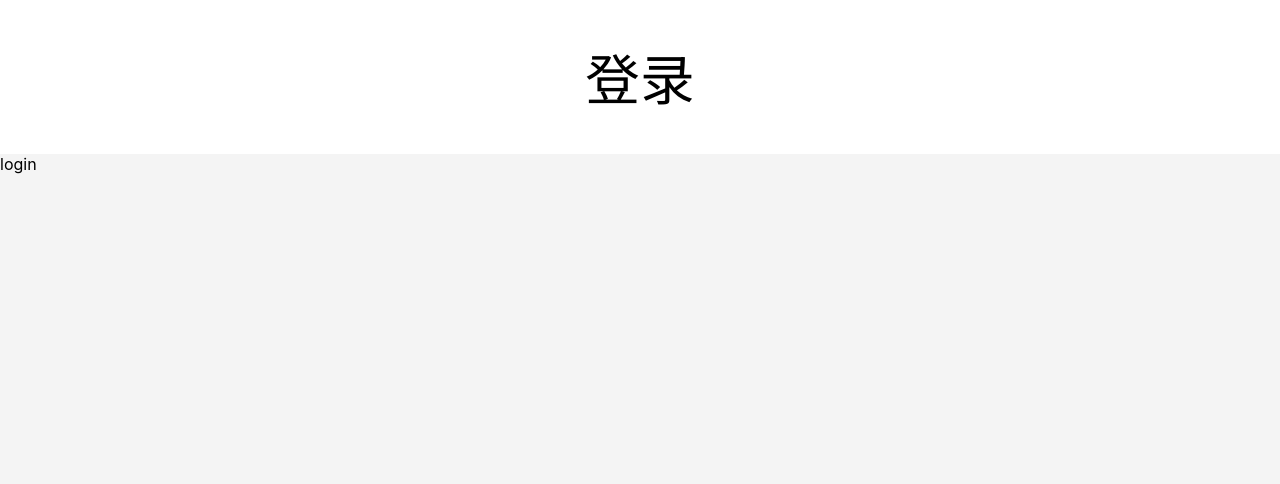
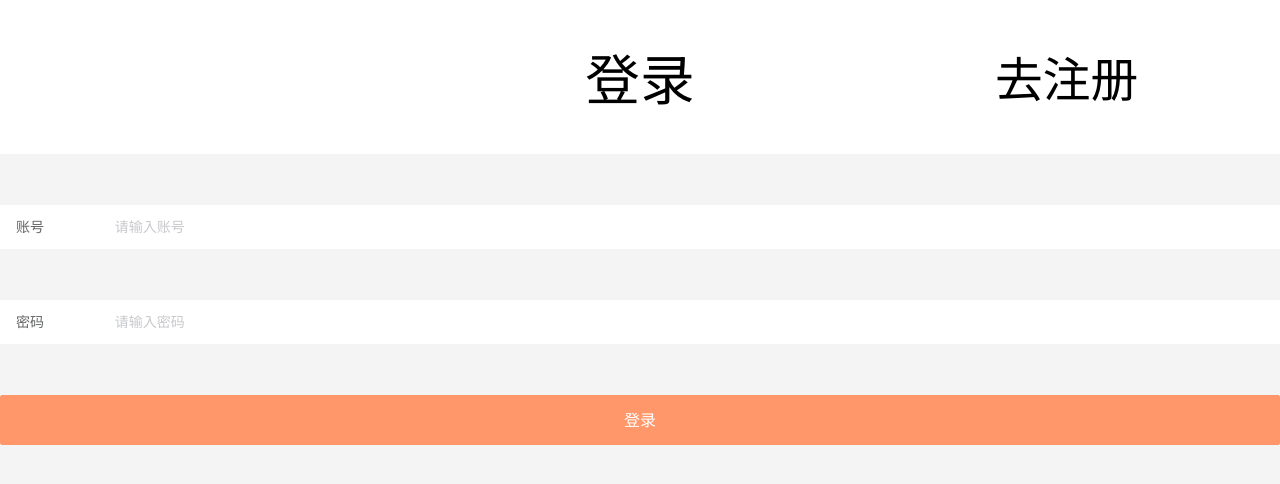
Before and after one commit to mmm141023/vue-bilibili, a Vue app: page /#/login in a window 1280 px wide. Shown: the top 484 px of the page. Built offline with nearby package versions, Linux system fonts and the light colour scheme.

Commit message:
finish login vue.

```diff
--- a/src/components/common/InputField.vue
+++ b/src/components/common/InputField.vue
@@ -1,13 +1,13 @@
 <template>
     <div>
-      <van-field :label="label" :type="type" :placeholder="placeholder" :rule="rule" v-model="context"/>
+      <van-field :maxlength="maxlength" :label="label" :type="type" :placeholder="placeholder" :rule="rule" v-model="context"/>
     </div>
 </template>
 
 <script>
 export default {
   name: 'InputField',
-  props: ['label', 'type', 'rule', 'placeholder'],
+  props: ['label', 'type', 'rule', 'placeholder', 'maxlength'],
   data () {
     return {
       context: ''
--- a/src/components/common/LoginHeader.vue
+++ b/src/components/common/LoginHeader.vue
@@ -2,7 +2,9 @@
     <div class="header">
       <div></div>
       <div>{{middleval}}</div>
-      <div></div>
+      <div>
+        <slot name="changeLogin"/>
+      </div>
     </div>
 </template>
 
--- a/src/views/Login.vue
+++ b/src/views/Login.vue
@@ -1,21 +1,50 @@
 <template>
   <div>
-    <login-header middleval="登录"></login-header>
-    login
+    <login-header middleval="登录">
+      <div slot="changeLogin" style="font-size: 3.73vw" @click="$router.push('/register')">
+        去注册
+      </div>
+    </login-header>
+    <input-field placeholder="请输入账号" maxlength="16" @initParam="res => {username = res}" label="账号" rule="^.{6,16}$" style="margin: 4vw 0;"/>
+    <input-field placeholder="请输入密码" maxlength="16" @initParam="res => {password = res}" label="密码" rule="^.{6,16}$" style="margin: 4vw 0;" type="password" />
+    <login-btn btnVal="登录" @registerClick="loginHandle"></login-btn>
   </div>
 </template>
 
 <script>
-import LoginHeader from '@/components/common/LoginHeader'
-
+import InputField from '../components/common/InputField'
+import LoginHeader from '../components/common/LoginHeader'
+import LoginBtn from '../components/common/LoginBtn'
+import { Toast } from 'vant'
 export default {
-  name: 'Login',
+  name: 'Register',
   components: {
-    LoginHeader
+    LoginHeader,
+    InputField,
+    LoginBtn
+  },
+  data () {
+    return {
+      username: '',
+      password: ''
+    }
+  },
+  methods: {
+    async loginHandle () {
+      if (this.username && this.password) {
+        const res = await this.$http.post('/login', {
+          username: this.username,
+          password: this.password
+        })
+        Toast.fail(res.data.msg)
+      } else {
+        Toast.fail('请输入用户名密码')
+      }
+    }
   }
 }
 </script>
 
-<style scoped lang="less">
+<style scoped>
 
 </style>
--- a/src/views/Register.vue
+++ b/src/views/Register.vue
@@ -1,9 +1,13 @@
 <template>
     <div>
-      <login-header middleval="注册"></login-header>
-      <input-field placeholder="请输入姓名" @initParam="res => {name = res}" label="姓名" rule="^.{6,16}$" style="margin: 4vw 0;"/>
-      <input-field placeholder="请输入账号" @initParam="res => {username = res}" label="账号" rule="^.{6,16}$" style="margin: 4vw 0;"/>
-      <input-field placeholder="请输入密码" @initParam="res => {password = res}" label="密码" rule="^.{6,16}$" style="margin: 4vw 0;" type="password" />
+      <login-header middleval="注册">
+        <div slot="changeLogin" style="font-size: 3.73vw" @click="$router.push('/login')">
+          去登录
+        </div>
+      </login-header>
+      <input-field placeholder="请输入姓名" maxlength="16" @initParam="res => {name = res}" label="姓名" rule="^.{6,16}$" style="margin: 4vw 0;"/>
+      <input-field placeholder="请输入账号" maxlength="16" @initParam="res => {username = res}" label="账号" rule="^.{6,16}$" style="margin: 4vw 0;"/>
+      <input-field placeholder="请输入密码" maxlength="16" @initParam="res => {password = res}" label="密码" rule="^.{6,16}$" style="margin: 4vw 0;" type="password" />
       <login-btn btnVal="注册" @registerClick="registerHandle"></login-btn>
     </div>
 </template>
@@ -28,15 +32,16 @@ export default {
     }
   },
   methods: {
-    registerHandle () {
+    async registerHandle () {
       if (this.name && this.username && this.password) {
-        this.$http.post('register', {
+        const res = await this.$http.post('/register', {
           name: this.name,
           username: this.username,
           password: this.password
-        }).then(res => {
-          Toast.fail(res.data.msg)
         })
+        Toast.fail(res.data.msg)
+      } else {
+        Toast.fail('请输入用户名密码')
       }
     }
   }
```
